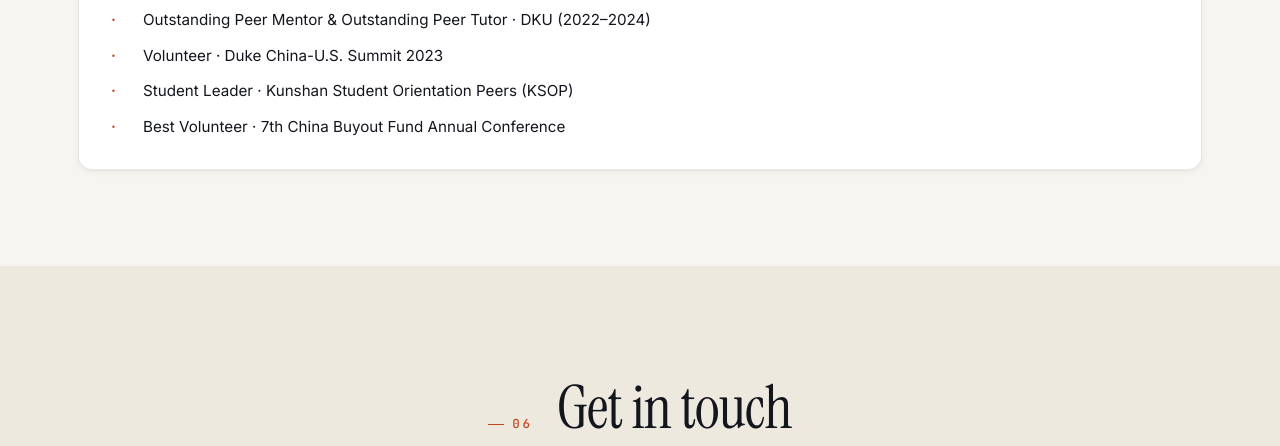
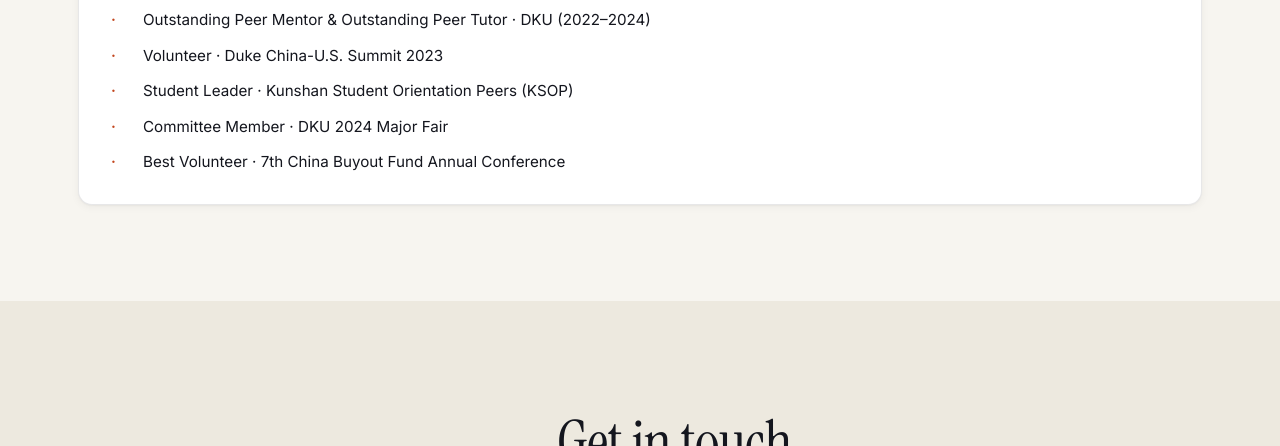
Before and after one commit to cedricshan/cedricshan.github.io, a plain HTML site: page index.html in a window 1280 px wide. Shown: the part 7431-7877 px from the top of the page. Drawn offline with nearby package versions, Linux system fonts and the light colour scheme.

Commit message:
Add DKU 2024 Major Fair committee membership to CV and site

```diff
--- a/index.html
+++ b/index.html
@@ -660,6 +660,7 @@
             <li><span class="h-mark">·</span> Outstanding Peer Mentor &amp; Outstanding Peer Tutor · DKU (2022–2024)</li>
             <li><span class="h-mark">·</span> Volunteer · Duke China-U.S. Summit 2023</li>
             <li><span class="h-mark">·</span> Student Leader · Kunshan Student Orientation Peers (KSOP)</li>
+            <li><span class="h-mark">·</span> Committee Member · DKU 2024 Major Fair</li>
             <li><span class="h-mark">·</span> Best Volunteer · 7th China Buyout Fund Annual Conference</li>
           </ul>
         </div>
```
Also changed, not shown: 3 other files.
